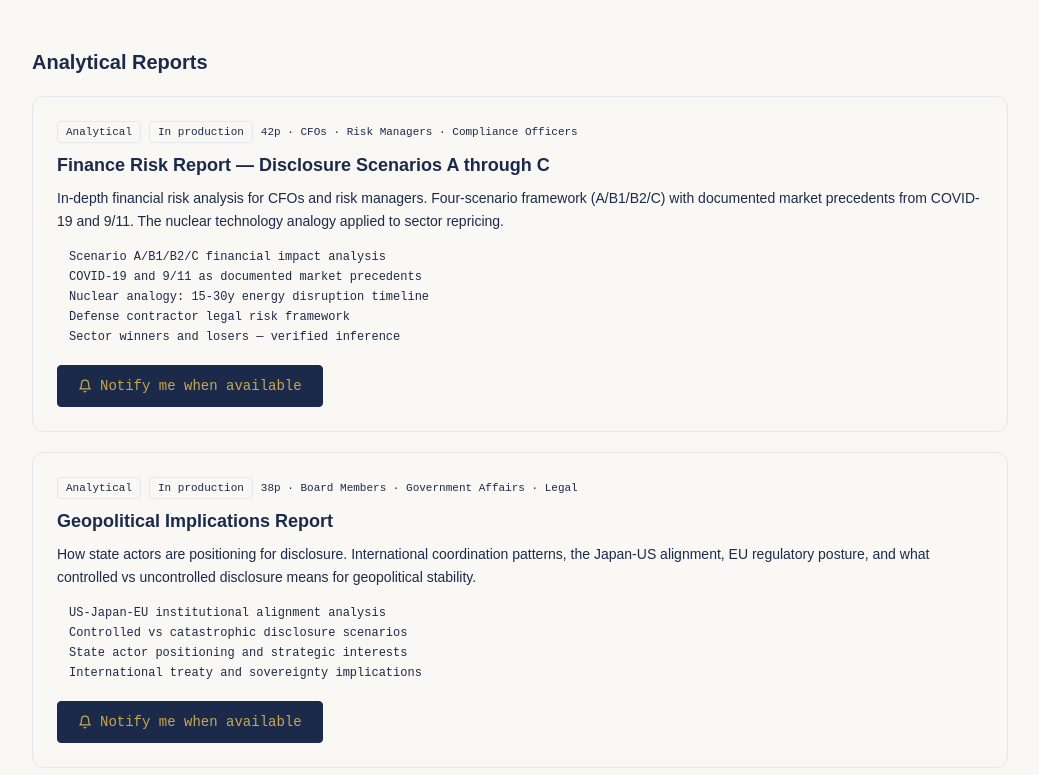
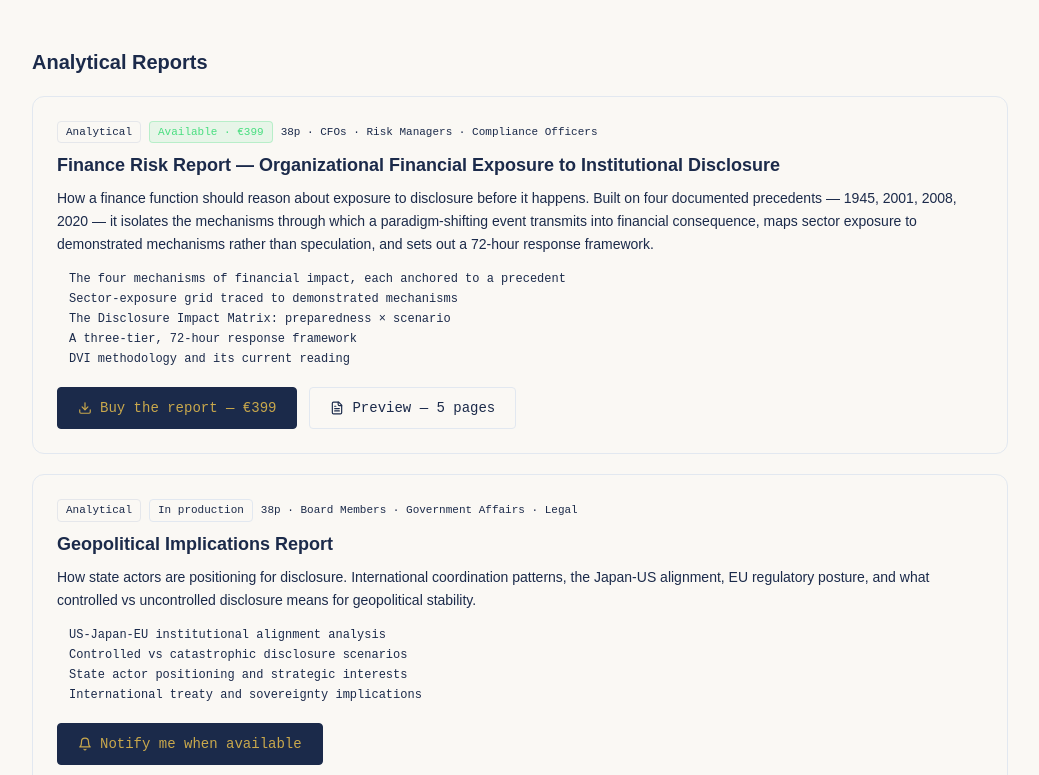
Before and after one commit to lbdgGit/DisclosureHub, a Next.js app in the folder disclosure-hub-starter/: page /rapports in a window 1280 px wide. Shown: the part 665-1440 px from the top of the page, without its empty margins (120-1159 px from the left). Built offline with nearby package versions, Linux system fonts and the light colour scheme; a web font is replaced by a local one.

Commit message:
Update page.tsx

```diff
--- a/disclosure-hub-starter/app/rapports/page.tsx
+++ b/disclosure-hub-starter/app/rapports/page.tsx
@@ -1,26 +1,28 @@
 'use client';
-
 import { useState } from 'react';
 import Link from 'next/link';
 import { Download, FileText, ArrowRight, Bell, X, CheckCircle } from 'lucide-react';
 
 const LS_STARTER_URL = 'https://lbdg.lemonsqueezy.com/checkout/buy/b8c638cd-b612-4acc-95ad-e6b7e9699634?embed=1';
+const LS_FINANCE_URL = 'https://lbdg.lemonsqueezy.com/checkout/buy/468ce8c1-92a7-4500-b60a-33e25723684d?embed=1';
+const FINANCE_PREVIEW_URL = '/downloads/LBDG-Finance-Risk-Report-PREVIEW.pdf';
 
 const REPORTS = [
   {
     id: 'finance-risk',
-    title: 'Finance Risk Report — Disclosure Scenarios A through C',
+    title: 'Finance Risk Report — Organizational Financial Exposure to Institutional Disclosure',
     badge: 'Analytical',
-    status: 'coming',
-    description: 'In-depth financial risk analysis for CFOs and risk managers. Four-scenario framework (A/B1/B2/C) with documented market precedents from COVID-19 and 9/11. The nuclear technology analogy applied to sector repricing.',
+    status: 'available',
+    price: '€399',
+    description: 'How a finance function should reason about exposure to disclosure before it happens. Built on four documented precedents — 1945, 2001, 2008, 2020 — it isolates the mechanisms through which a paradigm-shifting event transmits into financial consequence, maps sector exposure to demonstrated mechanisms rather than speculation, and sets out a 72-hour response framework.',
     features: [
-      'Scenario A/B1/B2/C financial impact analysis',
-      'COVID-19 and 9/11 as documented market precedents',
-      'Nuclear analogy: 15-30y energy disruption timeline',
-      'Defense contractor legal risk framework',
-      'Sector winners and losers — verified inference',
+      'The four mechanisms of financial impact, each anchored to a precedent',
+      'Sector-exposure grid traced to demonstrated mechanisms',
+      'The Disclosure Impact Matrix: preparedness × scenario',
+      'A three-tier, 72-hour response framework',
+      'DVI methodology and its current reading',
     ],
-    pages: 42,
+    pages: 38,
     audience: 'CFOs · Risk Managers · Compliance Officers',
   },
   {
@@ -75,13 +77,11 @@ interface NotifyModalProps {
   report: typeof REPORTS[0];
   onClose: () => void;
 }
-
 function NotifyModal({ report, onClose }: NotifyModalProps) {
   const [email, setEmail] = useState('');
   const [loading, setLoading] = useState(false);
   const [success, setSuccess] = useState(false);
   const [error, setError] = useState('');
-
   const handleSubmit = async (e: React.FormEvent) => {
     e.preventDefault();
     if (!email.trim() || !email.includes('@')) {
@@ -103,7 +103,6 @@ function NotifyModal({ report, onClose }: NotifyModalProps) {
       setSuccess(true);
     }
   };
-
   return (
     <div style={{ position: 'fixed', inset: 0, zIndex: 200, display: 'flex', alignItems: 'center', justifyContent: 'center', padding: 16 }}>
       <div style={{ position: 'absolute', inset: 0, background: 'rgba(15,27,48,0.75)', backdropFilter: 'blur(4px)' }} onClick={onClose} />
@@ -111,7 +110,6 @@ function NotifyModal({ report, onClose }: NotifyModalProps) {
         <button onClick={onClose} style={{ position: 'absolute', top: 16, right: 16, background: 'none', border: 'none', cursor: 'pointer', color: '#8A9BB5', fontSize: 18, lineHeight: 1, padding: 4 }}>
           <X size={18} />
         </button>
-
         {success ? (
           <div style={{ textAlign: 'center', padding: '16px 0' }}>
             <CheckCircle size={40} style={{ color: '#4ADE80', margin: '0 auto 16px' }} />
@@ -144,7 +142,6 @@ function NotifyModal({ report, onClose }: NotifyModalProps) {
                 This report is currently in production. Enter your email and we'll notify you the moment it's released.
               </p>
             </div>
-
             <form onSubmit={handleSubmit} style={{ display: 'flex', flexDirection: 'column', gap: 10 }}>
               <input
                 type="email"
@@ -162,7 +159,6 @@ function NotifyModal({ report, onClose }: NotifyModalProps) {
                 {loading ? 'Registering…' : 'Notify me when available →'}
               </button>
             </form>
-
             <p style={{ fontFamily: 'JetBrains Mono, monospace', fontSize: 10, color: '#8A9BB5', textAlign: 'center', marginTop: 12 }}>
               GDPR compliant · No spam · Unsubscribe anytime
             </p>
@@ -176,11 +172,9 @@ function NotifyModal({ report, onClose }: NotifyModalProps) {
 // ─── Page ─────────────────────────────────────────────────
 export default function ReportsPage() {
   const [notifyModal, setNotifyModal] = useState<typeof REPORTS[0] | null>(null);
-
   return (
     <div className="max-w-5xl mx-auto px-4 sm:px-6 pt-24 pb-20">
       {notifyModal && <NotifyModal report={notifyModal} onClose={() => setNotifyModal(null)} />}
-
       {/* Header */}
       <div className="mb-12">
         <span className="text-2xs font-mono text-muted tracking-[0.25em] uppercase block mb-3" style={{ fontFamily: 'JetBrains Mono, monospace' }}>
@@ -193,7 +187,6 @@ export default function ReportsPage() {
           Analytical reports on the geopolitical, financial, and organizational implications of disclosure. Every claim sourced. Inferences explicitly labeled.
         </p>
       </div>
-
       {/* Starter Pack — free, LS checkout */}
       <div id="starter" className="relative mb-12 p-6 sm:p-8 rounded-xl border border-green-400/20 bg-green-400/5 scroll-mt-24">
         <div className="flex flex-col sm:flex-row sm:items-start gap-6">
@@ -234,12 +227,10 @@ export default function ReportsPage() {
           </div>
         </div>
       </div>
-
       {/* Analytical Reports */}
       <h2 className="font-display text-xl font-700 text-bright mb-5" style={{ fontFamily: 'Syne, sans-serif', fontWeight: 700 }}>
         Analytical Reports
       </h2>
-
       <div className="flex flex-col gap-5">
         {REPORTS.map(report => (
           <div key={report.id} className="p-6 rounded-xl border border-border bg-surface/40 hover:bg-surface hover:border-border/80 transition-all">
@@ -249,9 +240,15 @@ export default function ReportsPage() {
                   <span className="px-2 py-0.5 rounded text-2xs font-mono border text-signal border-signal/30 bg-signal/10" style={{ fontFamily: 'JetBrains Mono, monospace' }}>
                     {report.badge}
                   </span>
+                  {report.status === 'available' ? (
+                    <span className="px-2 py-0.5 rounded text-2xs font-mono border text-green-400 border-green-400/30 bg-green-400/10 font-600" style={{ fontFamily: 'JetBrains Mono, monospace' }}>
+                      Available · {report.price}
+                    </span>
+                  ) : (
                     <span className="px-2 py-0.5 rounded text-2xs font-mono border text-muted border-border bg-surface/60" style={{ fontFamily: 'JetBrains Mono, monospace' }}>
                       In production
                     </span>
+                  )}
                   <span className="text-2xs font-mono text-muted" style={{ fontFamily: 'JetBrains Mono, monospace' }}>
                     {report.pages}p · {report.audience}
                   </span>
@@ -272,31 +269,51 @@ export default function ReportsPage() {
                 </ul>
               </div>
             </div>
+            {report.status === 'available' ? (
+              <div className="flex flex-wrap items-center gap-3">
+                <a
+                  href={LS_FINANCE_URL}
+                  className="lemonsqueezy-button inline-flex items-center gap-2 px-5 py-2.5 rounded font-mono text-sm transition-all"
+                  style={{ fontFamily: 'JetBrains Mono, monospace', background: '#1B2A4A', color: '#C9A84C', border: '1px solid #1B2A4A' }}
+                >
+                  <Download size={14} />
+                  Buy the report — {report.price}
+                </a>
+                <a
+                  href={FINANCE_PREVIEW_URL}
+                  target="_blank"
+                  rel="noopener noreferrer"
+                  className="inline-flex items-center gap-2 px-5 py-2.5 rounded font-mono text-sm border border-border text-muted hover:text-bright hover:border-border/80 transition-all"
+                  style={{ fontFamily: 'JetBrains Mono, monospace' }}
+                >
+                  <FileText size={14} />
+                  Preview — 5 pages
+                </a>
+              </div>
+            ) : (
               <button
                 onClick={() => setNotifyModal(report)}
                 className="inline-flex items-center gap-2 px-5 py-2.5 rounded font-mono text-sm transition-all"
-              style={{
-                fontFamily: 'JetBrains Mono, monospace',
-                background: '#1B2A4A',
-                color: '#C9A84C',
-                border: '1px solid #1B2A4A',
-              }}
-              onMouseEnter={e => {
-                (e.currentTarget as HTMLButtonElement).style.background = '#243556';
-                (e.currentTarget as HTMLButtonElement).style.borderColor = '#C9A84C';
-              }}
-              onMouseLeave={e => {
-                (e.currentTarget as HTMLButtonElement).style.background = '#1B2A4A';
-                (e.currentTarget as HTMLButtonElement).style.borderColor = '#1B2A4A';
-              }}
+                style={{ fontFamily: 'JetBrains Mono, monospace', background: '#1B2A4A', color: '#C9A84C', border: '1px solid #1B2A4A' }}
+                onMouseEnter={e => { (e.currentTarget as HTMLButtonElement).style.background = '#243556'; (e.currentTarget as HTMLButtonElement).style.borderColor = '#C9A84C'; }}
+                onMouseLeave={e => { (e.currentTarget as HTMLButtonElement).style.background = '#1B2A4A'; (e.currentTarget as HTMLButtonElement).style.borderColor = '#1B2A4A'; }}
               >
                 <Bell size={14} />
                 Notify me when available
               </button>
+            )}
           </div>
         ))}
       </div>
-
+      {/* Legal notice for paid analytical reports */}
+      <div className="mt-8 p-5 rounded-xl border border-border bg-surface/30">
+        <p className="text-2xs font-mono text-signal tracking-wider uppercase mb-2" style={{ fontFamily: 'JetBrains Mono, monospace' }}>
+          Important notice
+        </p>
+        <p className="text-xs text-muted leading-relaxed" style={{ fontFamily: 'Syne, sans-serif' }}>
+          LBDG reports are published for informational and educational purposes only. They present analytical frameworks and do not constitute investment, financial, legal, tax, or accounting advice, nor a recommendation to buy, sell, or hold any security or asset. They contain no predictions. Each organization is responsible for its own decisions and should obtain independent professional advice appropriate to its circumstances. A full notice is included in each report.
+        </p>
+      </div>
       {/* CTA to toolkits */}
       <div className="mt-10 p-6 rounded-xl border border-signal/20 bg-signal/5 text-center">
         <p className="text-sm text-body/80 mb-4" style={{ fontFamily: 'Syne, sans-serif' }}>
```
Lines whose indentation alone changed are shown as unchanged.
